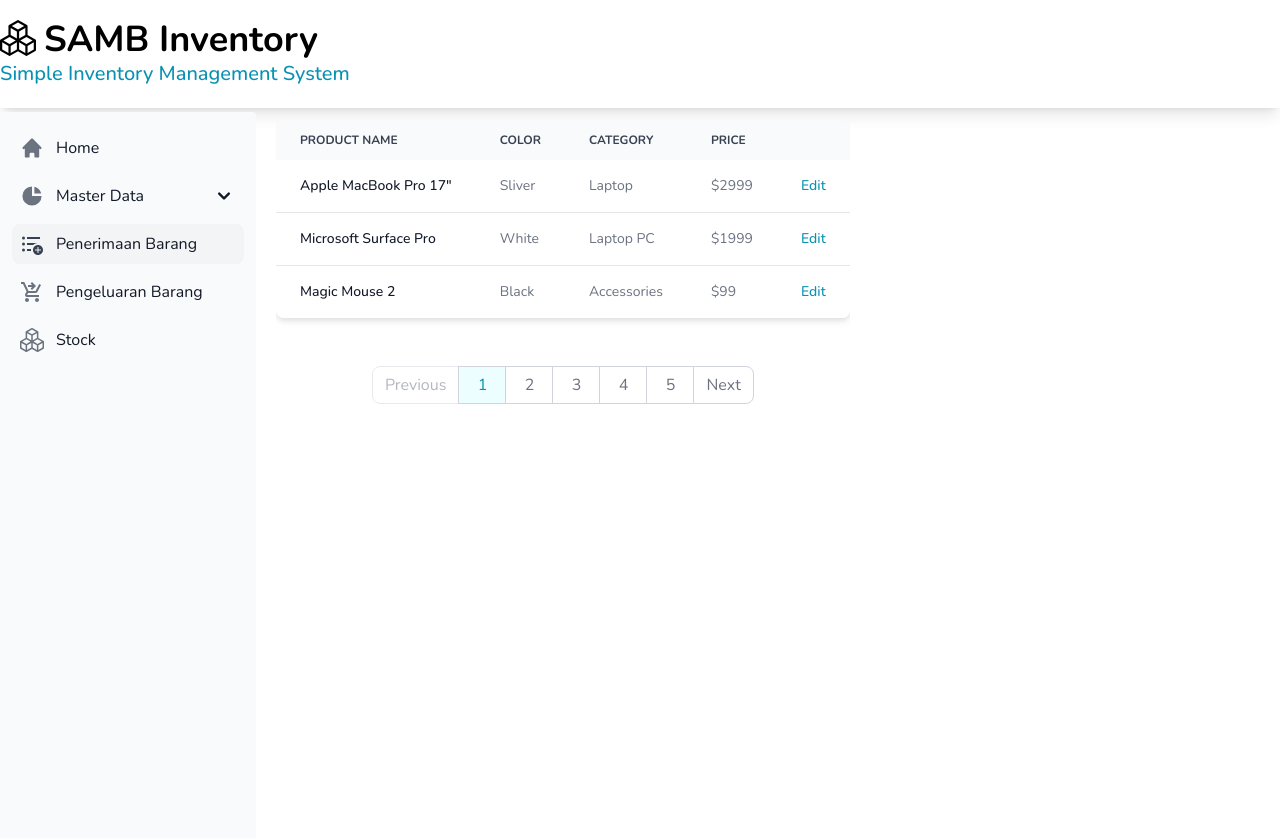
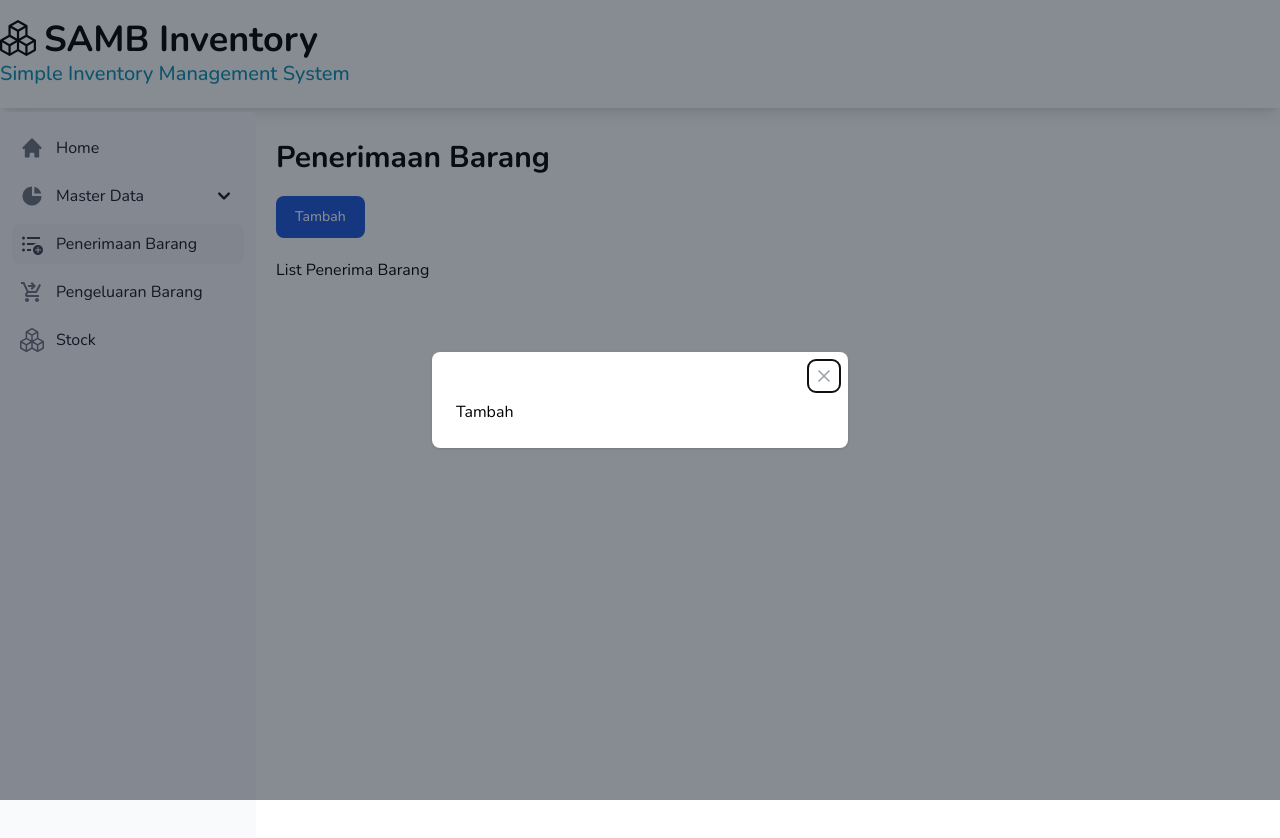
Before and after one commit to aliterm/samb_monorepo, a Next.js app in the folder frontend/: page /penerimaan-barang in a window 1280 px wide. Shown: the top 838 px of the page. Built offline with nearby package versions, Linux system fonts and the light colour scheme.

Commit message:
feat: penerima barang

```diff
--- /dev/null
+++ b/frontend/src/app/penerimaan-barang/add.tsx
@@ -0,0 +1,27 @@
+'use client'
+
+import { Button, Modal } from 'flowbite-react'
+import { useState } from 'react'
+
+export default function AddPenerimaanBarang() {
+  const [openModal, setOpenModal] = useState(true)
+  const [email, setEmail] = useState('')
+
+  function onCloseModal() {
+    setOpenModal(false)
+    setEmail('')
+  }
+  return (
+    <>
+      <Button color="blue" onClick={() => setOpenModal(true)}>
+        Tambah
+      </Button>
+      <Modal show={openModal} size="md" onClose={onCloseModal} popup>
+        <Modal.Header />
+        <Modal.Body>
+          <p>Tambah</p>
+        </Modal.Body>
+      </Modal>
+    </>
+  )
+}
--- a/frontend/src/app/penerimaan-barang/page.tsx
+++ b/frontend/src/app/penerimaan-barang/page.tsx
@@ -1,70 +1,15 @@
-'use client'
-import { Pagination, Table } from 'flowbite-react'
-import { useState } from 'react'
+import AddPenerimaanBarang from './add'
 
 export default function PenerimaanBarangPage() {
-  const [currentPage, setCurrentPage] = useState(1)
-
-  const onPageChange = (page: number) => setCurrentPage(page)
-
   return (
-    <div className="overflow-x-auto">
-      <Table hoverable>
-        <Table.Head>
-          <Table.HeadCell>Product name</Table.HeadCell>
-          <Table.HeadCell>Color</Table.HeadCell>
-          <Table.HeadCell>Category</Table.HeadCell>
-          <Table.HeadCell>Price</Table.HeadCell>
-          <Table.HeadCell>
-            <span className="sr-only">Edit</span>
-          </Table.HeadCell>
-        </Table.Head>
-        <Table.Body className="divide-y">
-          <Table.Row className="bg-white dark:border-gray-700 dark:bg-gray-800">
-            <Table.Cell className="whitespace-nowrap font-medium text-gray-900 dark:text-white">
-              {'Apple MacBook Pro 17"'}
-            </Table.Cell>
-            <Table.Cell>Sliver</Table.Cell>
-            <Table.Cell>Laptop</Table.Cell>
-            <Table.Cell>$2999</Table.Cell>
-            <Table.Cell>
-              <a href="#" className="font-medium text-cyan-600 hover:underline dark:text-cyan-500">
-                Edit
-              </a>
-            </Table.Cell>
-          </Table.Row>
-          <Table.Row className="bg-white dark:border-gray-700 dark:bg-gray-800">
-            <Table.Cell className="whitespace-nowrap font-medium text-gray-900 dark:text-white">
-              Microsoft Surface Pro
-            </Table.Cell>
-            <Table.Cell>White</Table.Cell>
-            <Table.Cell>Laptop PC</Table.Cell>
-            <Table.Cell>$1999</Table.Cell>
-            <Table.Cell>
-              <a href="#" className="font-medium text-cyan-600 hover:underline dark:text-cyan-500">
-                Edit
-              </a>
-            </Table.Cell>
-          </Table.Row>
-          <Table.Row className="bg-white dark:border-gray-700 dark:bg-gray-800">
-            <Table.Cell className="whitespace-nowrap font-medium text-gray-900 dark:text-white">
-              Magic Mouse 2
-            </Table.Cell>
-            <Table.Cell>Black</Table.Cell>
-            <Table.Cell>Accessories</Table.Cell>
-            <Table.Cell>$99</Table.Cell>
-            <Table.Cell>
-              <a href="#" className="font-medium text-cyan-600 hover:underline dark:text-cyan-500">
-                Edit
-              </a>
-            </Table.Cell>
-          </Table.Row>
-        </Table.Body>
-      </Table>
-
-      <div className="mt-10 flex overflow-x-auto sm:justify-center">
-        <Pagination currentPage={currentPage} totalPages={100} onPageChange={onPageChange} />
+    <>
+      <h1 className="text-3xl font-bold py-5">Penerimaan Barang</h1>
+      <div className="flex gap-x-2 mb-5">
+        <AddPenerimaanBarang />
       </div>
-    </div>
+      <div>
+        <h3>List Penerima Barang</h3>
+      </div>
+    </>
   )
 }
--- /dev/null
+++ b/frontend/src/app/penerimaan-barang/table.tsx
@@ -0,0 +1,69 @@
+import { Pagination, Table } from 'flowbite-react'
+import { useState } from 'react'
+
+export default function PenerimaanBarangPage() {
+  const [currentPage, setCurrentPage] = useState(1)
+
+  const onPageChange = (page: number) => setCurrentPage(page)
+
+  return (
+    <div className="overflow-x-auto">
+      <Table hoverable>
+        <Table.Head>
+          <Table.HeadCell>Product name</Table.HeadCell>
+          <Table.HeadCell>Color</Table.HeadCell>
+          <Table.HeadCell>Category</Table.HeadCell>
+          <Table.HeadCell>Price</Table.HeadCell>
+          <Table.HeadCell>
+            <span className="sr-only">Edit</span>
+          </Table.HeadCell>
+        </Table.Head>
+        <Table.Body className="divide-y">
+          <Table.Row className="bg-white dark:border-gray-700 dark:bg-gray-800">
+            <Table.Cell className="whitespace-nowrap font-medium text-gray-900 dark:text-white">
+              {'Apple MacBook Pro 17"'}
+            </Table.Cell>
+            <Table.Cell>Sliver</Table.Cell>
+            <Table.Cell>Laptop</Table.Cell>
+            <Table.Cell>$2999</Table.Cell>
+            <Table.Cell>
+              <a href="#" className="font-medium text-cyan-600 hover:underline dark:text-cyan-500">
+                Edit
+              </a>
+            </Table.Cell>
+          </Table.Row>
+          <Table.Row className="bg-white dark:border-gray-700 dark:bg-gray-800">
+            <Table.Cell className="whitespace-nowrap font-medium text-gray-900 dark:text-white">
+              Microsoft Surface Pro
+            </Table.Cell>
+            <Table.Cell>White</Table.Cell>
+            <Table.Cell>Laptop PC</Table.Cell>
+            <Table.Cell>$1999</Table.Cell>
+            <Table.Cell>
+              <a href="#" className="font-medium text-cyan-600 hover:underline dark:text-cyan-500">
+                Edit
+              </a>
+            </Table.Cell>
+          </Table.Row>
+          <Table.Row className="bg-white dark:border-gray-700 dark:bg-gray-800">
+            <Table.Cell className="whitespace-nowrap font-medium text-gray-900 dark:text-white">
+              Magic Mouse 2
+            </Table.Cell>
+            <Table.Cell>Black</Table.Cell>
+            <Table.Cell>Accessories</Table.Cell>
+            <Table.Cell>$99</Table.Cell>
+            <Table.Cell>
+              <a href="#" className="font-medium text-cyan-600 hover:underline dark:text-cyan-500">
+                Edit
+              </a>
+            </Table.Cell>
+          </Table.Row>
+        </Table.Body>
+      </Table>
+
+      <div className="mt-10 flex overflow-x-auto sm:justify-center">
+        <Pagination currentPage={currentPage} totalPages={100} onPageChange={onPageChange} />
+      </div>
+    </div>
+  )
+}
```
